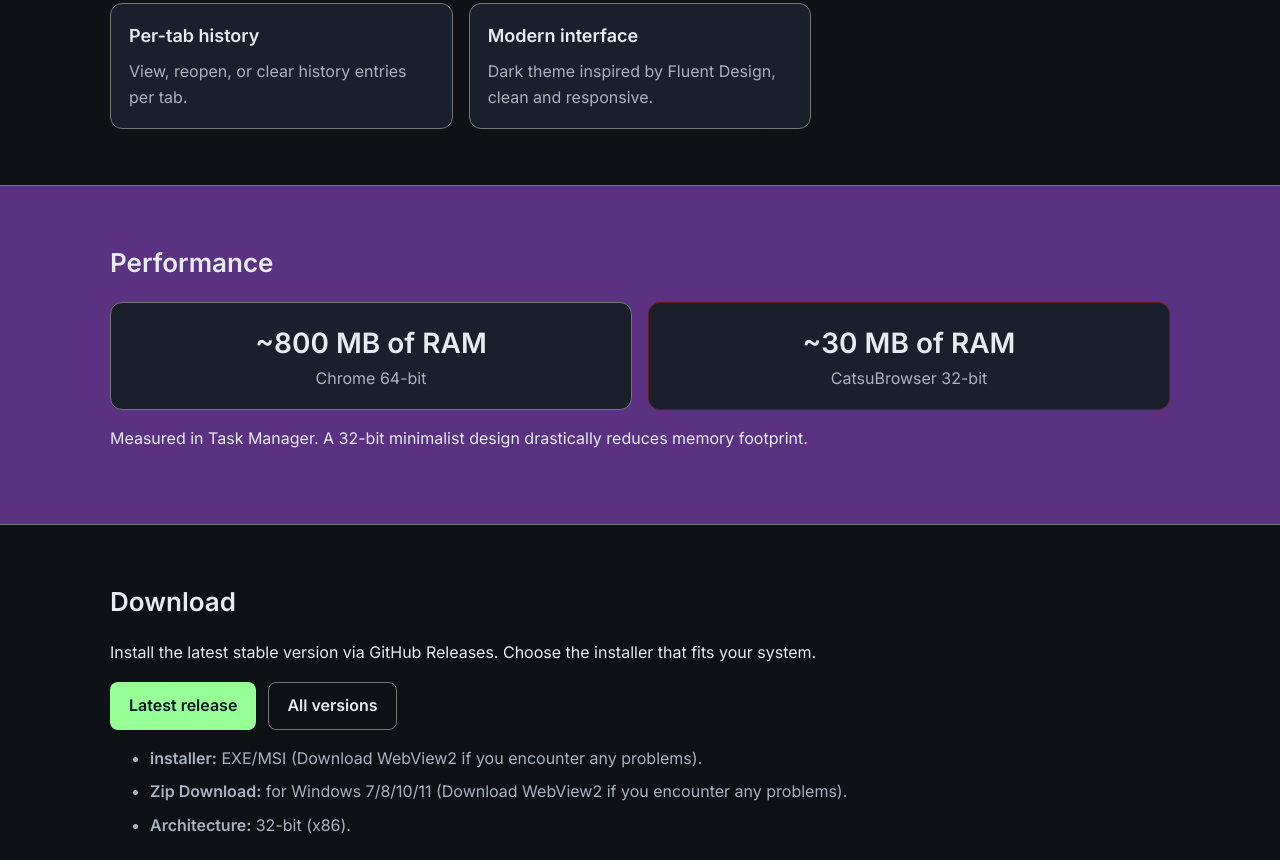
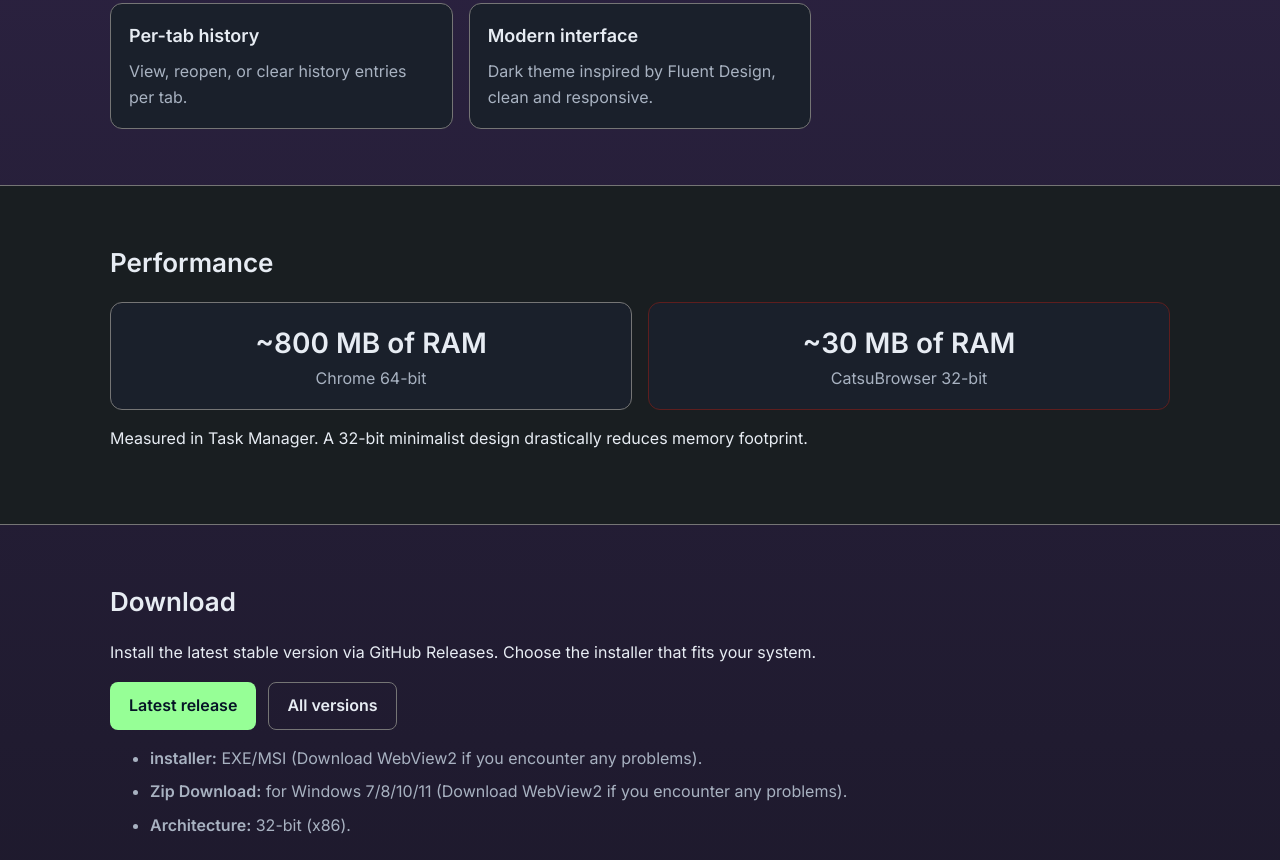
Before and after one commit to catOScatOS/CatsuBrowser, a plain HTML site: page docs/index.html in a window 1280 px wide. Shown: the part 780-1640 px from the top of the page. Drawn offline with Linux system fonts and the light colour scheme; no server answers.

Commit message:
Update background and background-alt colors in CSS

```diff
--- a/docs/style.css
+++ b/docs/style.css
@@ -1,6 +1,6 @@
 :root {
-  --bg: #0f1216;
-  --bg-alt: #5B3182;
+  --bg: #34274D;
+  --bg-alt: #191E21;
   --text: #e7ecf3;
   --muted: #a8b2c1;
   --primary: #96FF96;
```
